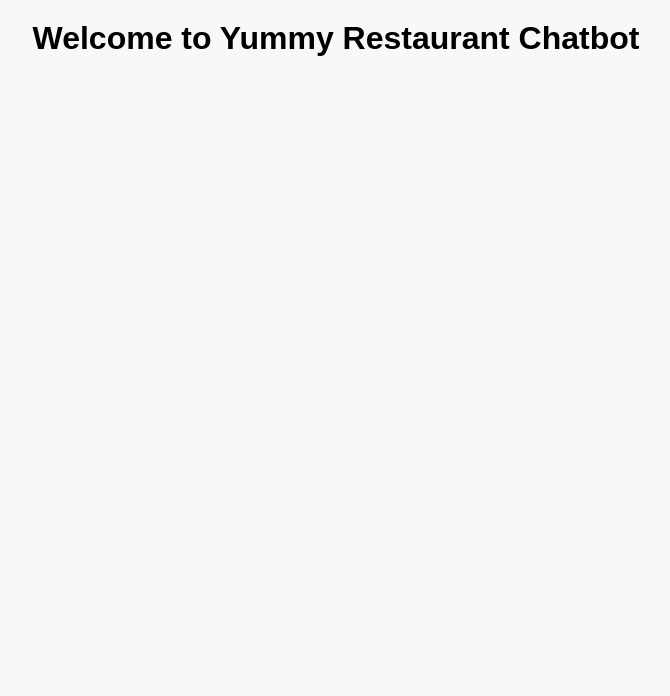
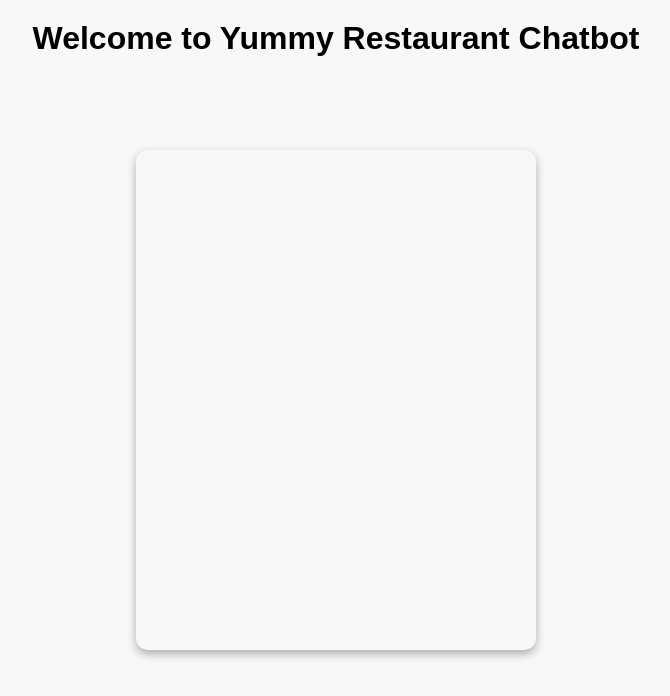
Before and after one commit to w3ih4ng/w3ih4ng.github.io, a plain HTML site: page index.html in a window 1280 px wide. Shown: the whole page, without its empty margins (304-974 px from the left). Drawn offline with nearby package versions, Linux system fonts and the light colour scheme.

Commit message:
Update index.html

```diff
--- a/index.html
+++ b/index.html
@@ -16,21 +16,36 @@
             margin-top: 20px;
         }
 
-        iframe {
-            width: 350px;
+        /* Dialogflow Messenger Customization */
+        df-messenger {
+            --df-messenger-bot-message: #f1f1f1;
+            --df-messenger-user-message: #4CAF50;
+            --df-messenger-button-titlebar-color: #4CAF50;
+            --df-messenger-font-color: #000;
+            --df-messenger-chat-background-color: #fff;
+            position: fixed;
+            top: 50%;
+            left: 50%;
+            transform: translate(-50%, -50%);
+            z-index: 999;
+            width: 400px;
             height: 500px;
-            border: none;
-            margin-top: 20px;
-            border-radius: 10px;
-            box-shadow: 0 4px 10px rgba(0, 0, 0, 0.2);
+            border-radius: 12px;
+            box-shadow: 0 4px 10px rgba(0, 0, 0, 0.3);
+        }
+
+        /* Hide default floating button */
+        df-messenger::part(button) {
+            display: none;
         }
     </style>
 </head>
 
 <body>
     <h1>Welcome to Yummy Restaurant Chatbot</h1>
-    <script src="https://www.gstatic.com/dialogflow-console/fast/messenger/bootstrap.js?v=1"></script> <df-messenger
-        intent="WELCOME" chat-title="yummy-restaurant" agent-id="8c297342-0857-42b1-8eb9-04b75c114029"
+
+    <script src="https://www.gstatic.com/dialogflow-console/fast/messenger/bootstrap.js?v=1"></script>
+    <df-messenger intent="WELCOME" chat-title="yummy-restaurant" agent-id="8c297342-0857-42b1-8eb9-04b75c114029"
         language-code="en"></df-messenger>
 </body>
 
```
